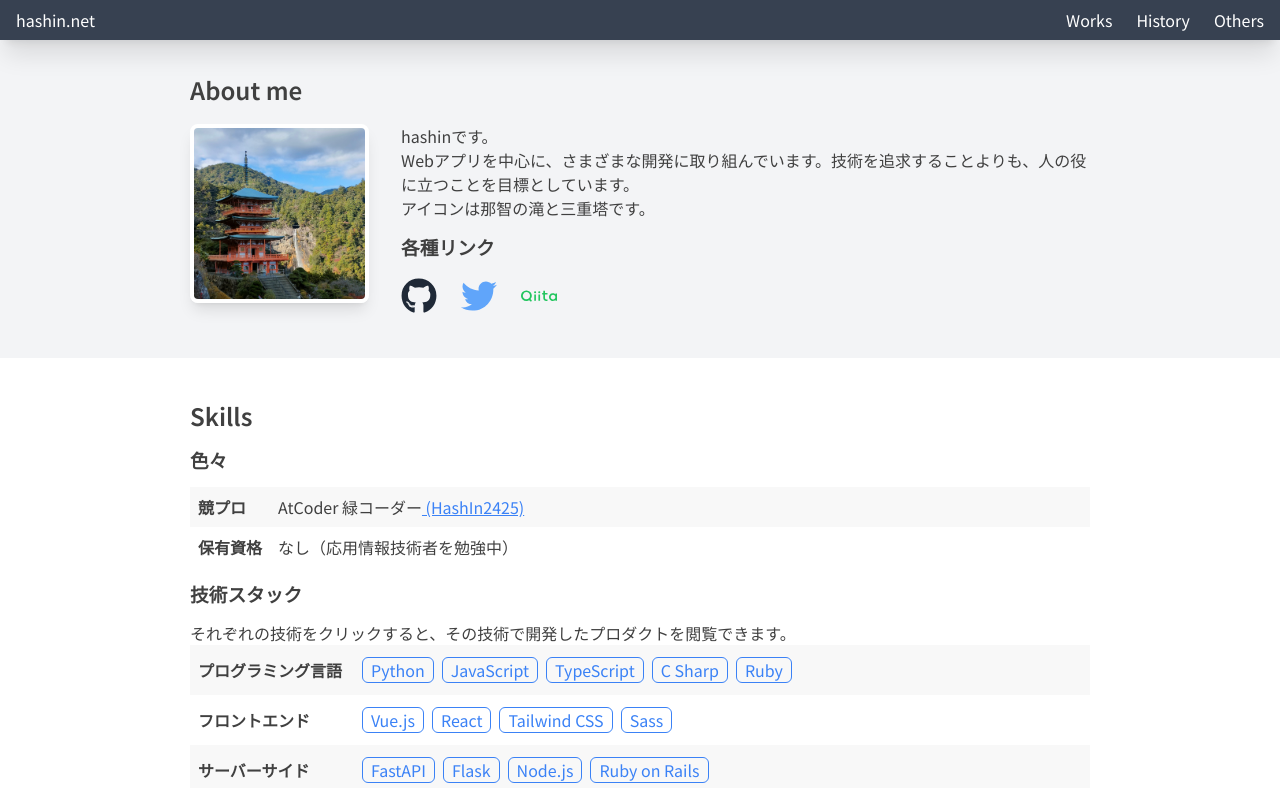
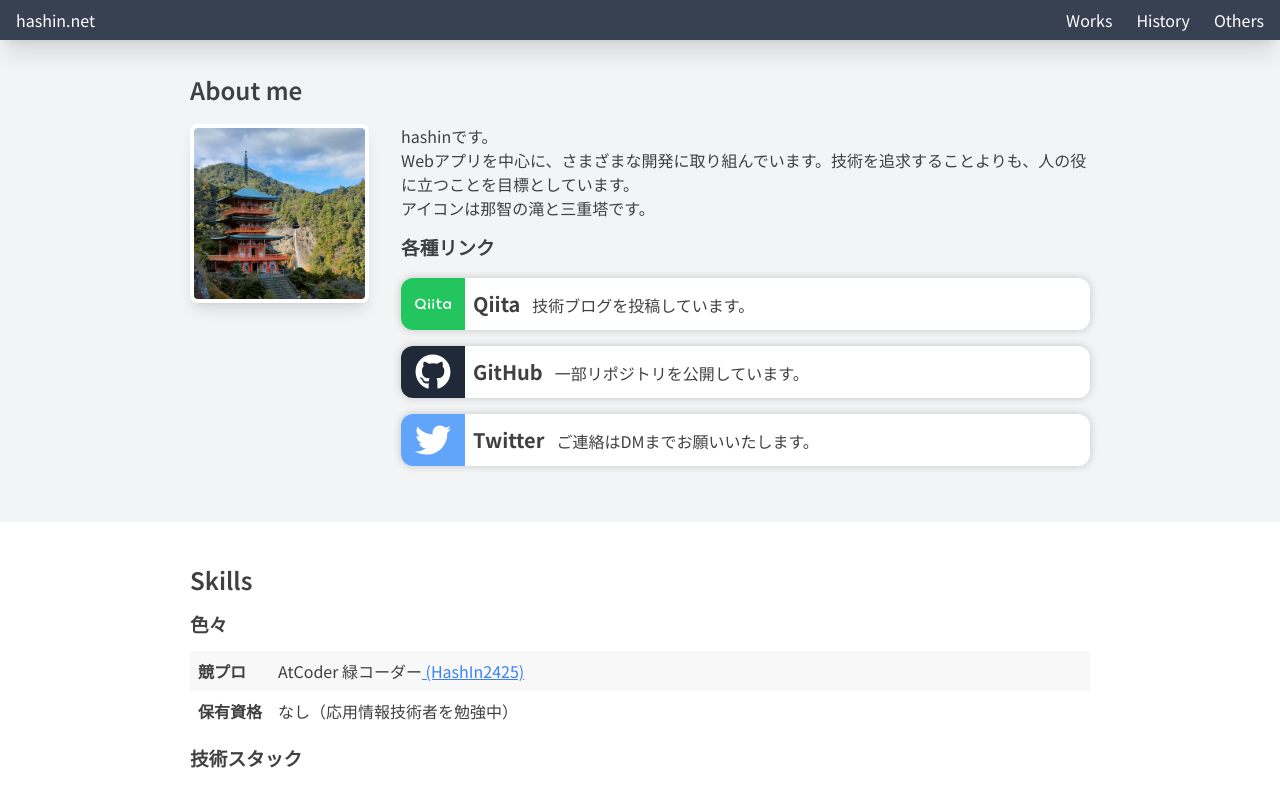
Before and after one commit to hashin2425/hashin2425.github.io, a Next.js app: page / in a window 1280 px wide. Shown: the top 788 px of the page. Built offline with nearby package versions, Linux system fonts and the light colour scheme.

Commit message:
feat: SNSボタンを見やすく

```diff
--- a/src/components/Utils.tsx
+++ b/src/components/Utils.tsx
@@ -108,17 +108,22 @@ const WorkDisplay: React.FC<WorksDataItems> = ({ title, img, description, github
 
 const SocialLinks = () => {
   const socialLinks = [
-    { name: "GitHub", icon: FaGithub, url: "https://github.com/hashin2425", color: "text-gray-800" },
-    { name: "Twitter", icon: FaTwitter, url: "https://x.com/HashIn2425", color: "text-blue-400" },
-    { name: "Qiita", icon: SiQiita, url: "https://qiita.com/hashin2425", color: "text-green-500" },
+    { name: "Qiita", icon: SiQiita, url: "https://qiita.com/hashin2425", color: "bg-green-500", innerText: "技術ブログを投稿しています。" },
+    { name: "GitHub", icon: FaGithub, url: "https://github.com/hashin2425", color: "bg-gray-800", innerText: "一部リポジトリを公開しています。" },
+    { name: "Twitter", icon: FaTwitter, url: "https://x.com/HashIn2425", color: "bg-blue-400", innerText: "ご連絡はDMまでお願いいたします。" },
   ];
 
   return (
-    <div className="flex space-x-6 my-1">
+    <div className="my-1">
       {socialLinks.map((link) => (
-        <Link key={link.name} href={link.url} target="_blank" rel="noopener noreferrer" className={`${link.color} hover:opacity-80 transition-opacity duration-300 flex justify-center content-center`}>
-          {link.icon && <link.icon className="text-4xl" />}
-          <span className="sr-only">{link.name}</span>
+        <Link key={link.name} href={link.url} target="_blank" rel="noopener noreferrer" className={`flex items-center bg-white rounded-xl shadow-around mb-4`}>
+          <div className={`h-full w-16 p-2 ${link.color} flex items-center justify-center rounded-l-xl`}>
+            <link.icon className="text-4xl text-white" />
+          </div>
+          <div className="">
+            <span className={`text-xl font-bold px-2 w-20`}>{link.name}</span>
+            <span className="ml-1 pr-4">{link.innerText}</span>
+          </div>
         </Link>
       ))}
     </div>
```
